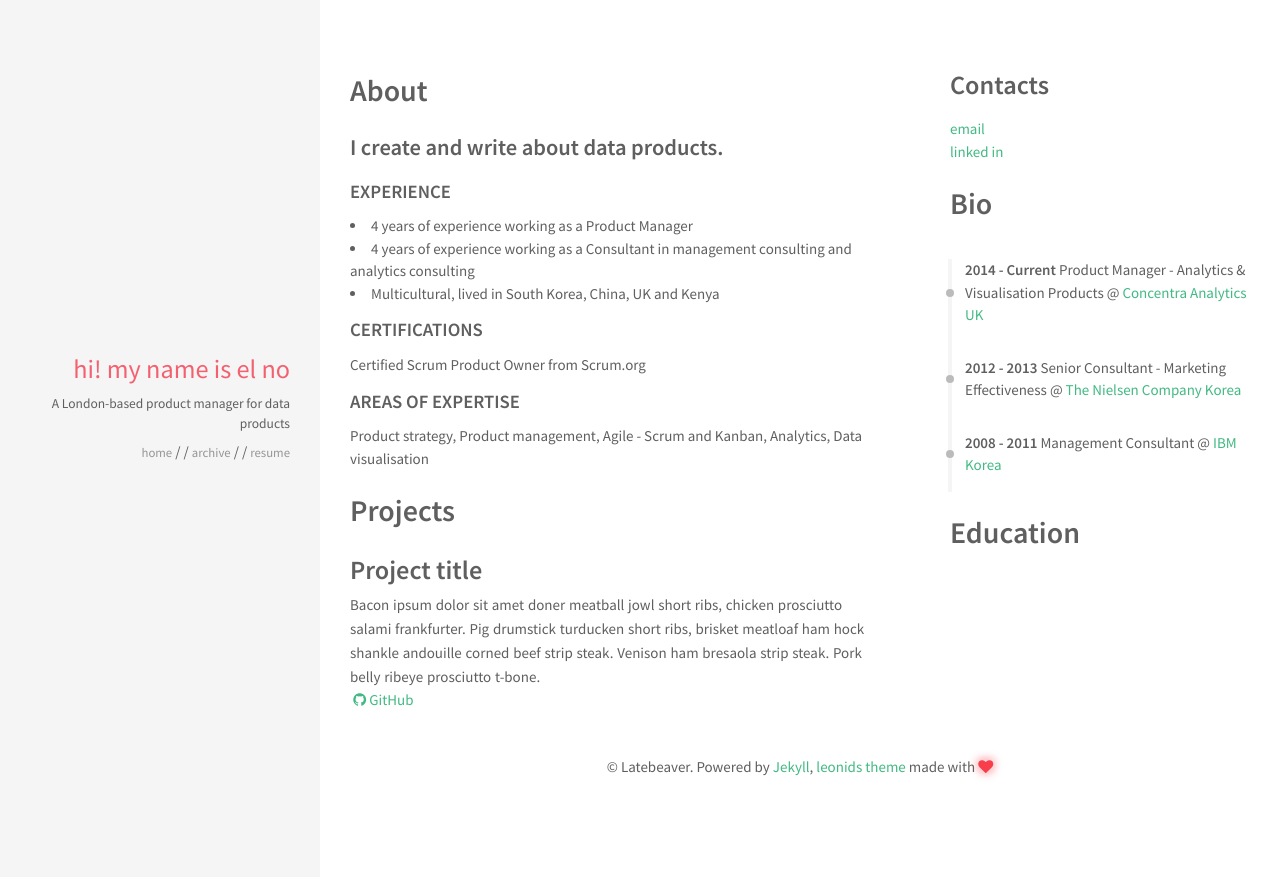
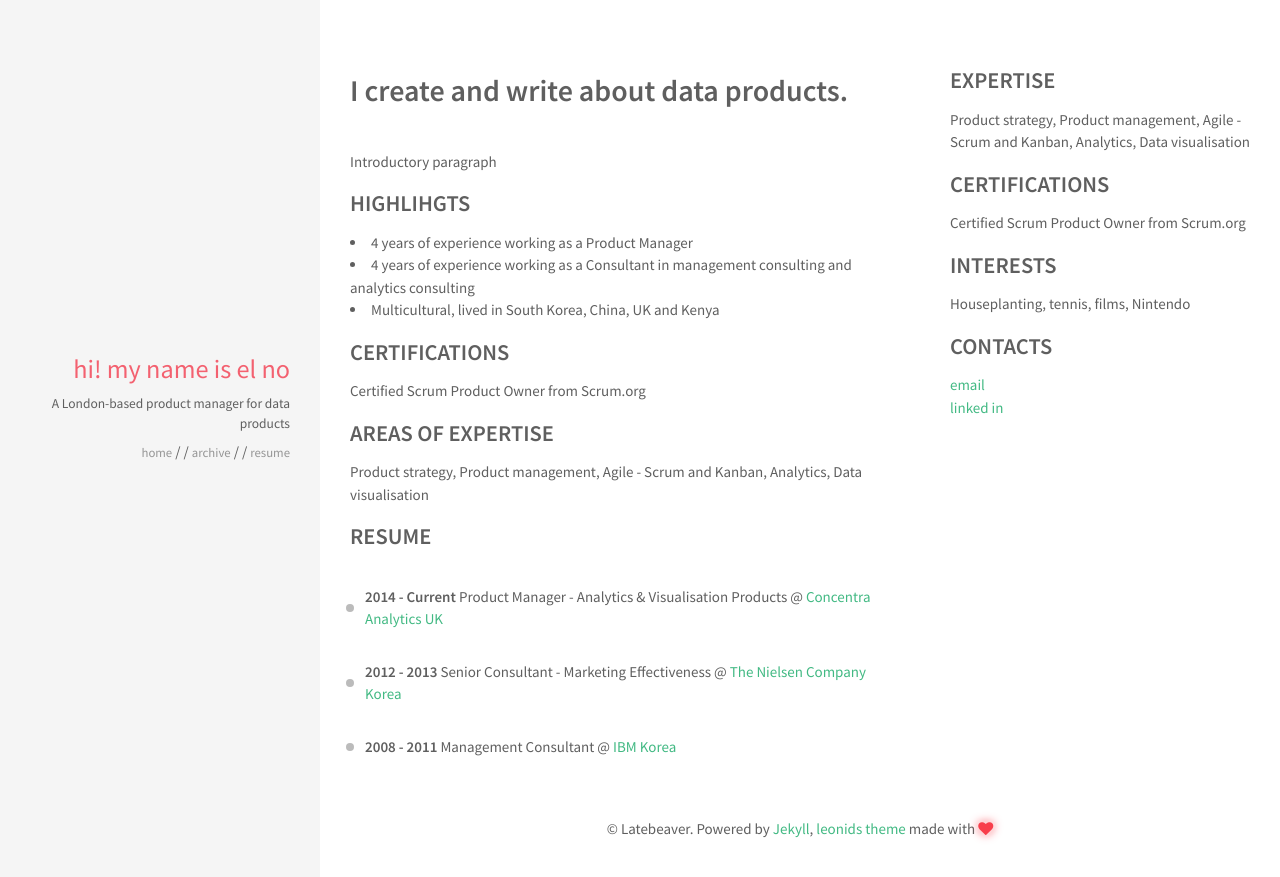
Before and after one commit to reasonableprototype/reasonableprototype.github.io, a Jekyll site: the page built from resume.html, in a window 1280 px wide. Shown: the top 877 px of the page. Built offline with Jekyll 4.4.1, drawn with Linux system fonts in a browser that asks for light colours.

Commit message:
about me

```diff
--- a/_data/index/careers.yml
+++ b/_data/index/careers.yml
@@ -11,6 +11,6 @@
   job: Senior Consultant - Marketing Effectiveness
 
 - name: IBM Korea
-  link: https://www.sap.com/
+  link: https://www.ibm.com/
   date: 2008 - 2011
   job: Management Consultant
--- a/_includes/sections/about.html
+++ b/_includes/sections/about.html
@@ -1,19 +1,22 @@
-<h1><span data-i18n="skills.my_skills">About</span></h1>
+<h1><span data-i18n="skills.my_skills">I create and write about data products. </span></h1>
 
-<h3>I create and write about data products.</h3>
+<br>
 
+Introductory paragraph
+
+<br>
 <div>
-<h4>EXPERIENCE</h4>
+
+<h3>HIGHLIHGTS</h3>
 <li> 4 years of experience working as a Product Manager</li>
 <li> 4 years of experience working as a Consultant in management consulting and analytics consulting</li>
 <li> Multicultural, lived in South Korea, China, UK and Kenya</li>
 
-
-<h4>CERTIFICATIONS</h4>
+<h3>CERTIFICATIONS</h3>
 Certified Scrum Product Owner from Scrum.org
 
 
-<h4>AREAS OF EXPERTISE</h4>
+<h3>AREAS OF EXPERTISE</h3>
 Product strategy, Product management, Agile - Scrum and Kanban, Analytics, Data visualisation
 
 </div>
--- a/_includes/sections/career.html
+++ b/_includes/sections/career.html
@@ -1,9 +1,7 @@
-<h1><span data-i18n="skills.my_skills">Bio</span></h1>
+<h3><span data-i18n="skills.my_skills">RESUME</span></h3>
 
 <div class="archive">
-  <div class="timeline" id="timeline">
     {% for career in site.data.index.careers %}
           <div class="archive-title"><div class="archive-year"><strong>{{ career.date }}</strong> {{ career.job }} @ <a href="{{ career.link }}">{{ career.name }}</a></div></div>
     {% endfor %}
-  </div>
 </div>
--- a/_layouts/resume.html
+++ b/_layouts/resume.html
@@ -11,24 +11,31 @@ layout: default
 
         <div class="row">
             <div class="col">
-                {% include sections/projects.html %}
+                {% include sections/career.html %}
             </div>
         </div>
     </div>
 
     <div class="col l4 offset-l1">
        <div class="row">
-          <h2> Contacts</h2>
+          <h3> EXPERTISE</h3>
+          Product strategy, Product management, Agile - Scrum and Kanban, Analytics, Data visualisation
+       </div>
+       <div class="row">
+          <h3> CERTIFICATIONS</h3>
+          Certified Scrum Product Owner from Scrum.org
+       </div>
+       <div class="row">
+          <h3> INTERESTS </h3>
+          Houseplanting, tennis, films, Nintendo
+       </div>
+       <div class="row">
+          <h3> CONTACTS</h3>
           <a href="mailto:lubynoel@gmail.com">email</a>
           <br>
           <a href="http://linkedin.com/in/elno24/">linked in</a>
        </div>
-        <div class="row">
-            {% include sections/career.html %}
-        </div>
-        <div class="row">
-            {% include sections/education.html %}
-        </div>
+
     </div>
 
 
```
